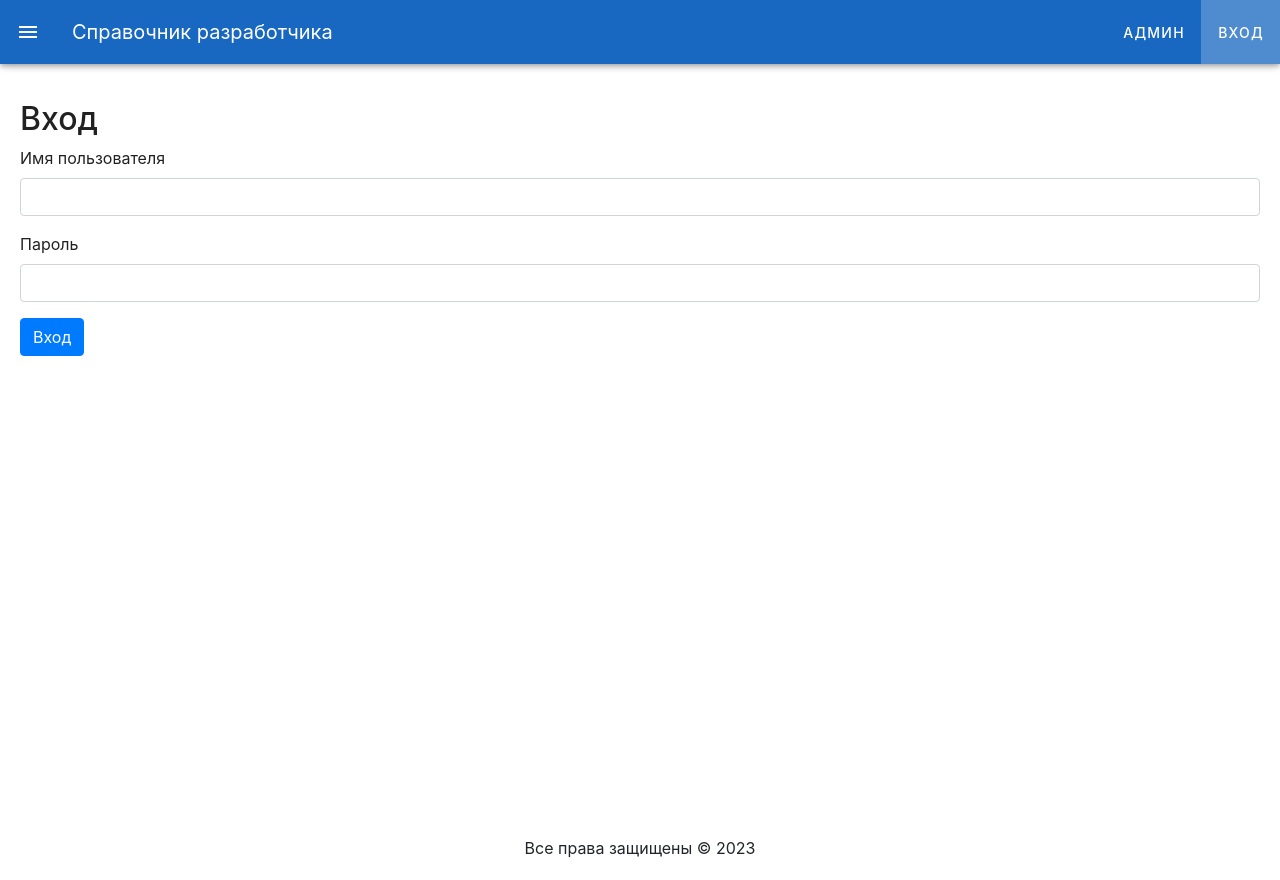
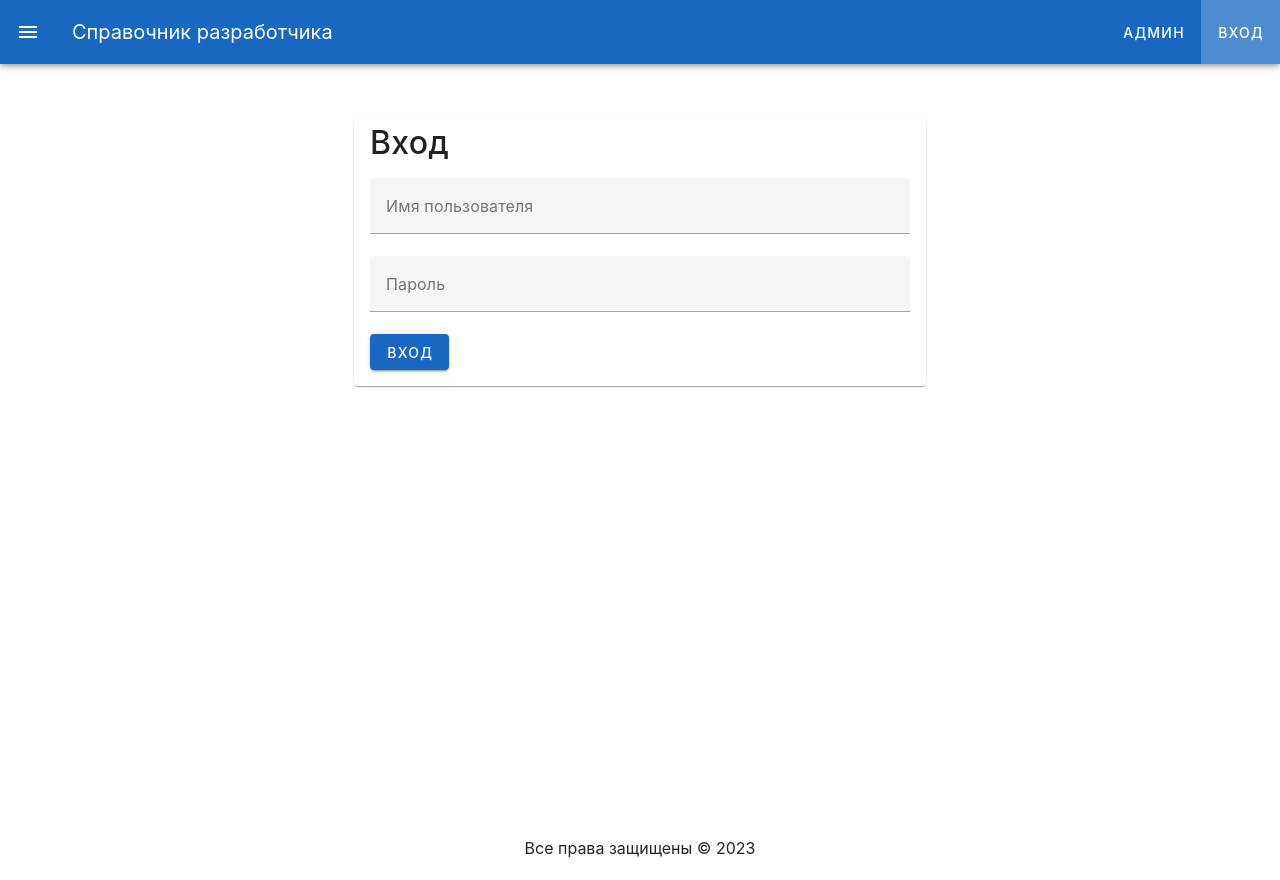
Before and after one commit to onetosha/site-for-developers, a Vue app: page /login in a window 1280 px wide. Built offline with nearby package versions, Linux system fonts and the light colour scheme.

Commit message:
Изменены формы, добавлен функционал переброса на /login, добавлен ручной ввод страницы в логах

```diff
--- a/src/components/LogsHandsontable.vue
+++ b/src/components/LogsHandsontable.vue
@@ -24,6 +24,22 @@
       :total-visible="7"
       ></v-pagination>
     </div>
+    <div>
+      <v-row>
+        <v-col cols="2">
+          <v-text-field
+            v-model="manualPageNumber"
+            label="Перейти к странице"
+            type="number"
+            min="1"
+            :max="totalPages"
+          ></v-text-field>
+        </v-col>
+        <v-col cols="2">
+          <v-btn @click="goToPageFromInput" color="primary">Перейти</v-btn>
+        </v-col>
+      </v-row>
+    </div>
   </div>
 </template>
 
@@ -40,6 +56,7 @@ export default {
       itemsPerPage: 25,
       logs: [],
       hotInstance: null,
+      manualPageNumber: 1,
     };
   },
   computed: {
@@ -57,10 +74,10 @@ export default {
     this.getLogs(); // Затем загружаем данные
   },
   watch: {
-    currentPage(newPage) {
-      this.changePage(newPage);
+    currentPage() {
+      this.updateTableData();
     },
-    itemsPerPage(newItemsPerPage) {
+    itemsPerPage() {
       this.currentPage = 1;
       this.updateTableData();
     }
@@ -141,11 +158,11 @@ export default {
         this.hotInstance.loadData(this.paginatedLogs); // Обновляем данные в таблице.
       }
     },
-    changePage(page) {
-      console.log("Вызыван changePage");
-      this.currentPage = page;
-      this.updateTableData(); // Вызываем метод для обновления данных в таблице
-    }
+    goToPageFromInput() {
+      if (this.manualPageNumber >= 1 && this.manualPageNumber <= this.totalPages) {
+        this.currentPage = this.manualPageNumber;
+      }
+  },
   },
 };
 
--- a/src/components/MenuVuetify.vue
+++ b/src/components/MenuVuetify.vue
@@ -19,9 +19,9 @@
             <template v-slot:activator="{ props }">
               <v-btn v-bind="props">{{ userName }}</v-btn>
             </template>
-              <v-list>
-                <v-list-item to="login" link>Выйти</v-list-item>
-              </v-list>
+            <v-list>
+              <v-list-item @click="logout" link>Выйти</v-list-item>
+            </v-list>
           </v-menu>
           <v-btn v-else to="/login" text>Вход</v-btn>
         </v-toolbar-items>
@@ -60,6 +60,11 @@
       toggleDrawer() {
         this.drawerOpen = !this.drawerOpen; // Инвертируем текущее состояние меню
       },
+      logout() {
+        delete localStorage.access_token;
+        delete localStorage.user_name;
+        this.$router.push('/login');
+      }
     },
   };
 
--- a/src/router.js
+++ b/src/router.js
@@ -8,6 +8,11 @@ import UsersList from '@/views/Admin/UsersList.vue';
 import RolesManagement from '@/views/Admin/RolesManagement.vue';
 import Logs from '@/views/Admin/Logs.vue';
 
+function isAuthenticated() {
+  const accessToken = localStorage.access_token;
+  return !!accessToken; // Возвращает true, если пользователь авторизован, иначе false
+}
+
 const routes = [
   {
     path: '/home',
@@ -17,7 +22,8 @@ const routes = [
   {
     path: '/login',
     name: 'Login',
-    component: Login
+    component: Login,
+    meta: { public: true }
   },
   {
     path: '/users',
@@ -45,23 +51,18 @@ const routes = [
     component: NotFound
   }
 ];
-
 const router = createRouter({
   history: createWebHistory(),
   routes
 });
 
-// router.beforeEach(async (to) => {
-//   // redirect to login page if not logged in and trying to access a restricted page
-//   const publicPages = ['/login'];
-//   const authRequired = !publicPages.includes(to.path);
-//   const auth = useAuthStore();
-
-//   if (authRequired && !auth.user) {
-//       auth.returnUrl = to.fullPath;
-//       return '/login';
-//   }
-// });
-
-
+router.beforeEach((to, from, next) => {
+  if (to.meta.public || isAuthenticated()) {
+    // Если страница является публичной или пользователь аутентифицирован, продолжить нормальную навигацию
+    next();
+  } else {
+    // Если страница требует аутентификации и пользователь не аутентифицирован, перенаправить на страницу входа
+    next('/login');
+  }
+});
 export default router;
--- a/src/views/Admin/RolesManagement.vue
+++ b/src/views/Admin/RolesManagement.vue
@@ -30,9 +30,18 @@
             <v-form @submit.prevent="deleteRole">
               <v-text-field
                 v-model="deleteRoleName"
-                label="Role name"
+                label="Введите роль"
                 required
               ></v-text-field>
+              <h3>или</h3>
+              <v-select
+                v-model="deleteRoleName"
+                :items="roles"
+                item-text="name"
+                item-value="id"
+                label="Выберите роль"
+                required
+              ></v-select>
               <v-btn type="submit" color="primary">Удалить</v-btn>
             </v-form>
           </v-card-text>
@@ -57,7 +66,11 @@ export default {
       createRoleName: '',
       deleteRoleName: '',
       resultMessage: '',
+      roles: [],
     };
+  },
+  mounted() {
+    this.fetchRoles();
   },
   methods: {
     async createRole() {
@@ -98,6 +111,19 @@ export default {
         // Обработка ошибок
       }
     },
+    async fetchRoles() {
+      try {
+        const response = await axios.get('/roles/roles', {
+          headers: {
+            'Authorization': `Bearer ${localStorage.access_token}`,
+          },
+        });
+        this.roles = response.data.map(role => role.name);
+      } catch (error) {
+        console.error(error);
+        // Обработка ошибок
+      }
+    },
   },
 };
 </script>
--- a/src/views/Users/Login.vue
+++ b/src/views/Users/Login.vue
@@ -1,23 +1,59 @@
-<script setup>
-import { Form, Field } from 'vee-validate';
-import * as Yup from 'yup';
+<template>
+  <v-container>
+    <v-row justify="center">
+      <v-col cols="12" sm="6">
+        <v-card>
+          <v-card-title>
+            <h2>Вход</h2>
+          </v-card-title>
+          <v-card-text>
+            <Form @submit="onSubmit" v-slot="{ isSubmitting }">
+              <v-text-field
+                v-model="values.userName"
+                label="Имя пользователя"
+                required
+              ></v-text-field>
+              <v-text-field
+                v-model="values.password"
+                label="Пароль"
+                required
+                type="password"
+              ></v-text-field>
+              <v-btn type="submit" color="primary" :disabled="isSubmitting">
+                <span v-show="isSubmitting" class="spinner-border spinner-border-sm mr-1"></span>
+                Вход
+              </v-btn>
+            </Form>
+          </v-card-text>
+        </v-card>
+      </v-col>
+    </v-row>
+  </v-container>
+</template>
+
+<script>
+import { Form } from 'vee-validate';
 import axios from 'axios';
-import { useRouter } from 'vue-router';
-
-const schema = Yup.object().shape({
-  userName: Yup.string().required('Username is required'),
-  password: Yup.string().required('Password is required')
-});
-
-const router = useRouter();
-
-async function onSubmit(values, { setErrors }) {
-  const { userName, password } = values;
+export default {
+  components: {
+    Form,
+  },
+  data() {
+    return {
+      values: {
+        userName: '',
+        password: '',
+      },
+    };
+  },
+  methods: {
+    async onSubmit( { setErrors } ) {
+      const { userName, password } = this.values;
       try {
         const response = await axios.post('/users/login', { userName, password });
         localStorage.access_token = response.data;
         localStorage.user_name = userName;
-    router.push('/list');
+        this.$router.push('/list');
       } catch (error) {
         if (error.response && error.response.data) {
           setErrors({ apiError: error.response.data.message });
@@ -26,29 +62,6 @@ async function onSubmit(values, { setErrors }) {
         }
       }
     }
+  }
+}
 </script>
-
-<template>
-  <div>
-    <h2>Вход</h2>
-    <Form @submit="onSubmit" :validation-schema="schema" v-slot="{ errors, isSubmitting }">
-      <div class="form-group">
-        <label>Имя пользователя</label>
-        <Field name="userName" type="text" class="form-control" :class="{ 'is-invalid': errors.userName }" />
-        <div class="invalid-feedback">{{ errors.userName }}</div>
-      </div>
-      <div class="form-group">
-        <label>Пароль</label>
-        <Field name="password" type="password" class="form-control" :class="{ 'is-invalid': errors.password }" />
-        <div class="invalid-feedback">{{ errors.password }}</div>
-      </div>
-      <div class="form-group">
-        <button class="btn btn-primary" :disabled="isSubmitting">
-          <span v-show="isSubmitting" class="spinner-border spinner-border-sm mr-1"></span>
-          Вход
-        </button>
-      </div>
-      <div v-if="errors.apiError" class="alert alert-danger mt-3 mb-0">{{ errors.apiError }}</div>
-    </Form>
-  </div>
-</template>
--- a/src/views/Users/UsersManagement.vue
+++ b/src/views/Users/UsersManagement.vue
@@ -5,7 +5,7 @@
         <v-card>
           <p>{{ resultMessage }}</p>
           <v-card-title>
-            <h2>Регистрация</h2>
+            <h2>Добавить пользователя</h2>
           </v-card-title>
           <v-card-text>
             <Form
```
Lines whose indentation alone changed are shown as unchanged.
